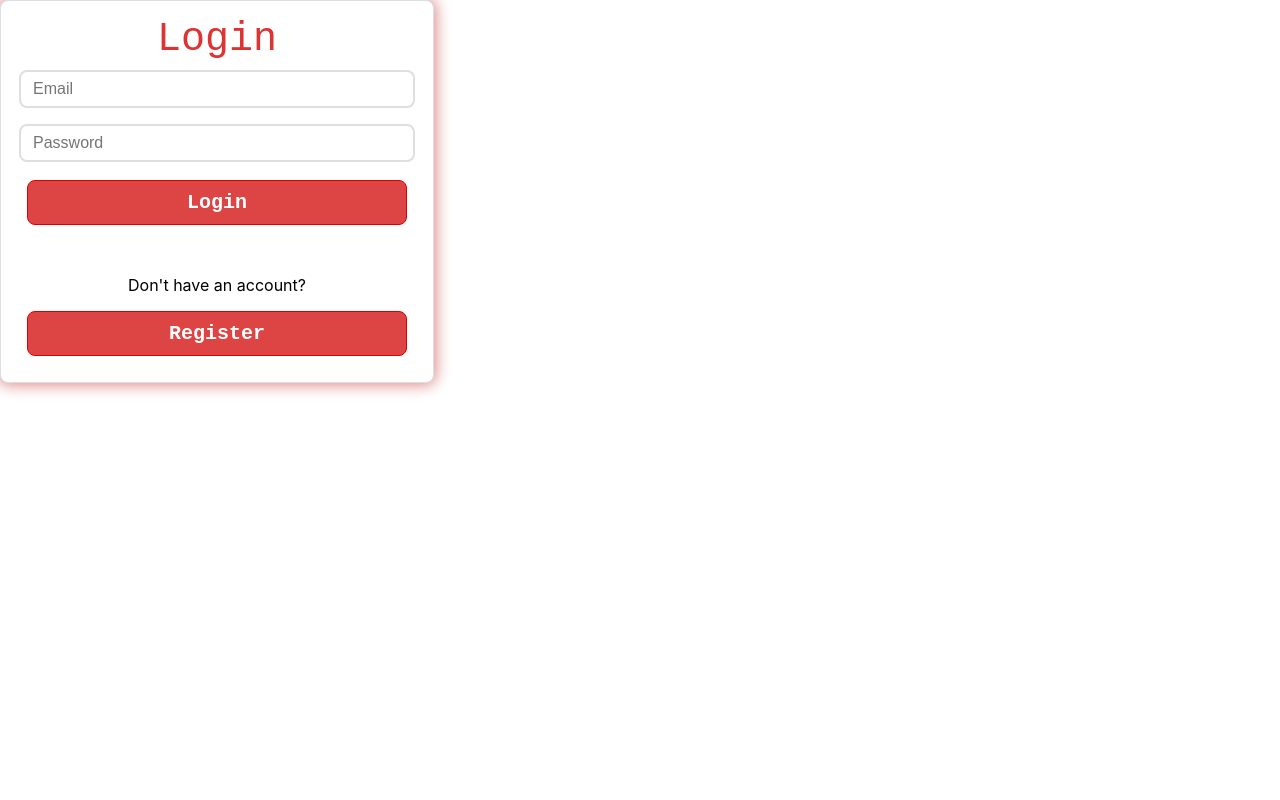
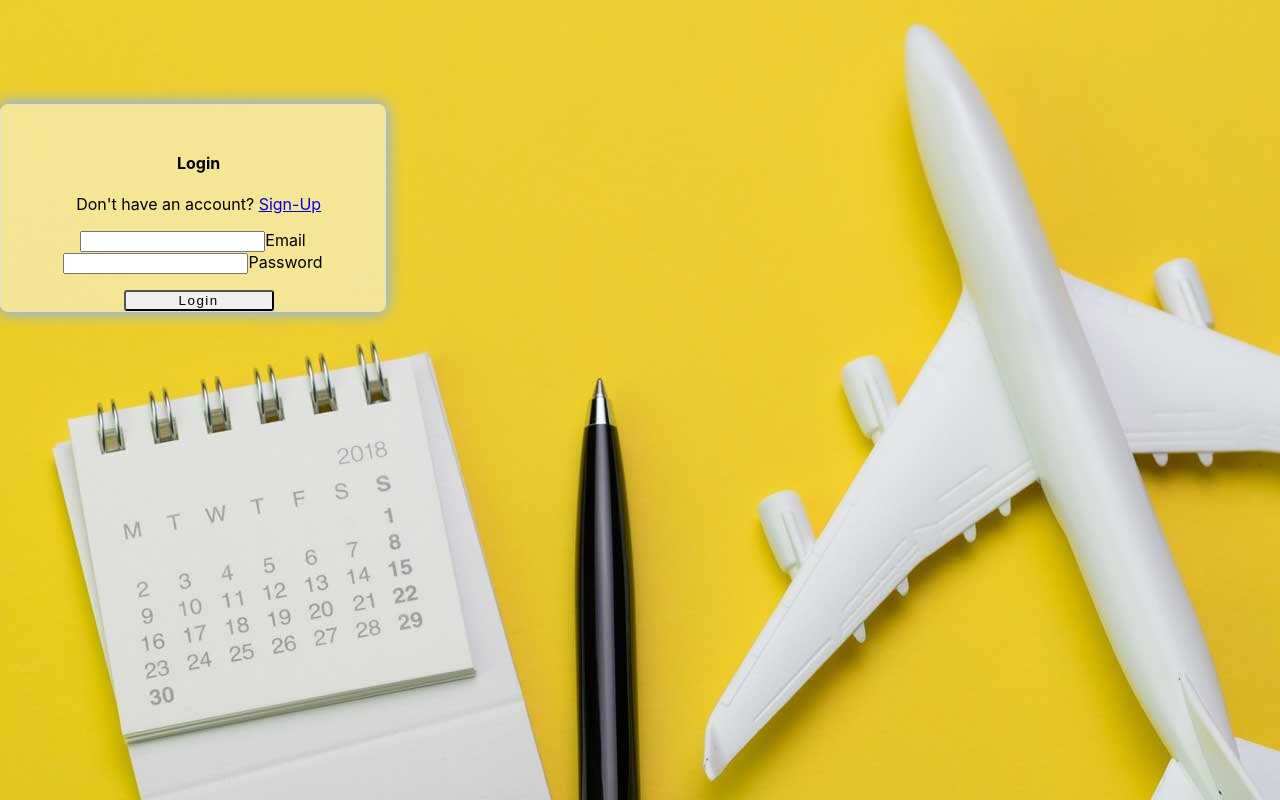
Before and after one commit to haris316/FlightBookingSystem, a React (Create React App) app: page / in a window 1280 px wide. Built offline with nearby package versions, Linux system fonts and the light colour scheme.

Commit message:
Login Signup Design improved

```diff
--- a/src/App.js
+++ b/src/App.js
@@ -2,6 +2,7 @@ import React from "react";
 import "./App.css";
 import StartPage from "./screens/StartPage";
 import SignUp from "./components/SignUp/SignUp";
+import Login from "./components/Login/Login"
 import { BrowserRouter as Router, Switch, Route } from "react-router-dom";
 import { useState } from "react";
 
@@ -16,6 +17,9 @@ function App() {
           <Route path="/signup">
             <SignUp />
           </Route>
+          <Route path="/login">
+            <Login />
+          </Route>
         </Switch>
       </Router>
     </div>
--- a/src/components/Login/Login.css
+++ b/src/components/Login/Login.css
@@ -1,46 +1,13 @@
-.Login {
-    padding-top: 40px;
-    width: 400px;
-    background: #fff;
-    border: 1px solid #dddfe2;
-    box-shadow: 0 0 15px 2px #d88;
-    border-radius: 8px;
-    padding: 1rem;
-    align-items: center;
-    text-align: center;
+.container {
+  border: 1px solid #dddfe2;
+  box-shadow: 0 0 15px 2px #85b1ff;
+  border-radius: 8px;
+  margin-top: 13vh;
+  margin-bottom: 13vh;
+  width: 30vw;
+  background-color: rgba(255, 255, 255, 0.5);
 }
 
-.Login > input {
-    border-radius: 8px;
-    border: 2px solid #dddfe2;
-    outline: none;
-    color: #1d2129;
-    margin: 0.5rem 0;
-    padding: 0.5rem 0.75rem;
-    width: 92%;
-    font-size: 1rem;
+body {
+  background-image: url("../../assets/bg.jfif");
 }
-
-.Login > .button {
-    background: #d44;
-    border: 1px solid #d00;
-    color: #fff;
-    font-size: 1.25rem;
-    font-weight: bold;
-    padding: 10px;
-    margin: 10px;
-    border-radius: 8px;
-    outline: none;
-    cursor: pointer;
-    font-family: 'Courier New', monospace;
-}
-
-.extra{
-    margin-top: 50px;
-}
-
-.Login > .text {
-    color: #d33;
-    font-size: 40px;
-    font-family: 'Courier New', monospace;
-}
--- a/src/components/Login/Login.js
+++ b/src/components/Login/Login.js
@@ -2,6 +2,7 @@ import React from "react";
 import "./Login.css";
 import axios from 'axios';
 import { useHistory } from "react-router-dom";
+import { Link } from 'react-router-dom'
 
 const Login = ({setLoginUser}) => {
 
@@ -22,41 +23,70 @@ const Login = ({setLoginUser}) => {
   const login = () => {
     const { email, password } = user;
     if (email && password) {
-      axios.post("http://localhost:9002/login", user)
+      axios.post("http://localhost:9002/api/user/login", user)
       .then((res) => {
         alert(res.data.message)
         if(res.data.success === true){
-          console.log(res.data)
+          console.log(res.status)
           setLoginUser(res.data);
           History.push("/")
         }
       });
     } else {
-      alert("Please enter all details");
+      alert("Error: Email and/or password field is empty!");
     }
   };
 
   return (
-    <div className="Login">
-      <div className="text">Login</div>
-      <input
-        type="text"
-        name="email"
-        value={user.email}
-        onChange={handleChange}
-        placeholder="Email"
-      ></input>
-      <input
-        type="password"
-        name="password"
-        value={user.password}
-        onChange={handleChange}
-        placeholder="Password"
-      ></input>
-      <div className="button" onClick={login}>Login</div>
-      <p className="extra">Don't have an account?</p>
-      <div className="button" onClick={()=>History.push("/signup")}>Register</div>
-    </div>
+    <div className='container'>
+        <div style={{ marginTop: '3rem' }} className='row'>
+          <div className='col s8 offset-s2'>
+
+            <div className='col s12' style={{ paddingLeft: '11.250px' }}>
+              <h4>
+                <b>Login</b>
+              </h4>
+              <p className='grey-text text-darken-1'>
+                Don't have an account? <Link to='/signup'>Sign-Up</Link>
+              </p>
+            </div>
+
+              <div className='input-field col s12'>
+                <input
+                  onChange={handleChange}
+                  value={user.email}
+                  type='text'
+                  name='email'
+                />
+                <label htmlFor='email'>Email</label>
+              </div>
+              <div className='input-field col s12'>
+                <input
+                  onChange={handleChange}
+                  value={user.password}
+                  type='password'
+                  name='password'
+                />
+                <label htmlFor='password'>Password</label>
+              </div>
+              <div className='col s12' style={{ paddingLeft: '11.250px' }}>
+                <button
+                  style={{
+                    width: '150px',
+                    borderRadius: '3px',
+                    letterSpacing: '1.5px',
+                    marginTop: '1rem'
+                  }}
+                  onClick={login}
+                  className='btn btn-large waves-effect waves-light hoverable blue accent-3'
+                >
+                  Login
+                </button>
+              </div>
+
+          </div>
+        </div>
+      </div>
   );
 };
 
--- a/src/components/SignUp/SignUp.css
+++ b/src/components/SignUp/SignUp.css
@@ -1,41 +1,13 @@
-.SignUp {
-    width: 400px;
-    background: #fff;
-    border: 1px solid #dddfe2;
-    border-radius: 8px;
-    padding: 1rem;
-    align-items: center;
-    text-align: center;
-    box-shadow: 0 0 15px 2px #d88;
+.container {
+  border: 1px solid #dddfe2;
+  box-shadow: 0 0 15px 2px #85b1ff;
+  border-radius: 8px;
+  margin-top: 13vh;
+  margin-bottom: 13vh;
+  width: 30vw;
+  background-color: rgba(255, 255, 255, 0.5);
 }
 
-.SignUp > input {
-    border-radius: 8px;
-    border: 2px solid #dddfe2;
-    outline: none;
-    color: #1d2129;
-    margin: 0.5rem 0;
-    padding: 0.5rem 0.75rem;
-    width: 92%;
-    font-size: 1rem;
+body {
+  background-image: url("../../assets/bg.jfif");
 }
-
-.SignUp > .button {
-    background: #d44;
-    border: 1px solid #d00;
-    color: #fff;
-    font-size: 1.25rem;
-    padding: 0.5rem;
-    margin: 0.5rem 0;
-    border-radius: 8px;
-    outline: none;
-    cursor: pointer;
-    font-family: 'Courier New', monospace;
-    font-weight: bold;
-}
-
-.SignUp > .text {
-    color: #d33;
-    font-size: 40px;
-    font-family: 'Courier New', monospace;
-}
--- a/src/components/SignUp/SignUp.js
+++ b/src/components/SignUp/SignUp.js
@@ -1,7 +1,7 @@
 import React, { useState } from "react";
 import "./SignUp.css";
 import axios from "axios";
-import { useHistory } from "react-router-dom";
+import { useHistory, Link } from "react-router-dom";
 
 const SignUp = () => {
   const History = useHistory();
@@ -25,8 +25,8 @@ const SignUp = () => {
     if (name && email && password && repassword) {
       if (email.includes(".com")) {
         if (password === repassword)
-          axios.post("http://localhost:9002/signup", user).then((res) => {
-            alert(res.data.message);
+          axios.post("http://localhost:9002/api/user/signup", user).then((res) => {
+            console.log(res.data.err);
             if (res.data.success === true) {
               History.push("/");
             }
@@ -43,44 +43,76 @@ const SignUp = () => {
   };
 
   return (
-    <div className="SignUp">
-      <div className="text">Sign Up</div>
+    <div className='container'>
+        <div style={{ marginTop: '3rem' }} className='row'>
+          <div className='col s8 offset-s2'>
+
+            <div className='col s12' style={{ paddingLeft: '11.250px' }}>
+              <h4>
+                <b>Register</b>
+              </h4>
+              <p className='grey-text text-darken-1'>
+                Already have an account? <Link to='/login'>Login</Link>
+              </p>
+            </div>
+
+            <div className='input-field col s12'>
                 <input
-        type="text"
-        name="name"
+                  onChange={handleChange}
                   value={user.name}
+                  type='text'
+                  name='name'
+                />
+                <label htmlFor='name'>Full Name</label>
+            </div>
+
+              <div className='input-field col s12'>
+                <input
                   onChange={handleChange}
-        placeholder="Name"
-      ></input>
+                  value={user.email}
+                  type='text'
+                  name='email'
+                />
+                <label htmlFor='email'>Email</label>
+              </div>
+              <div className='input-field col s12'>
                 <input
-        type="text"
-        name="email"
-        value={user.email}
                   onChange={handleChange}
-        placeholder="Email"
-      ></input>
+                  value={user.password}
+                  type='password'
+                  name='password'
+                />
+                <label htmlFor='password'>Password</label>
+              </div>
+              <div className='input-field col s12'>
                 <input
-        type="password"
-        name="password"
-        value={user.password}
                   onChange={handleChange}
-        placeholder="Password"
-      ></input>
-      <input
-        type="password"
-        name="repassword"
                   value={user.repassword}
-        onChange={handleChange}
-        placeholder="Re-enter Password"
-      ></input>
-      <div className="button" onClick={register}>
-        Register
+                  type='password'
+                  name='repassword'
+                />
+                <label htmlFor='repassword'>Re-Enter Password</label>
               </div>
-      <div className="button" onClick={() => History.push("/login")}>
-        Back to Login
+              <div className='col s12' style={{ paddingLeft: '11.250px' }}>
+                <button
+                  style={{
+                    width: '150px',
+                    borderRadius: '3px',
+                    letterSpacing: '1.5px',
+                    marginTop: '1rem'
+                  }}
+                  onClick={register}
+                  className='btn btn-large waves-effect waves-light hoverable blue accent-3'
+                >
+                  SignUp
+                </button>
+              </div>
+
+          </div>
         </div>
       </div>
   );
+
 };
 
 export default SignUp;
--- a/src/index.css
+++ b/src/index.css
@@ -1,7 +1,7 @@
 body {
   margin: 0;
-  font-family: -apple-system, BlinkMacSystemFont, 'Segoe UI', 'Roboto', 'Oxygen',
-    'Ubuntu', 'Cantarell', 'Fira Sans', 'Droid Sans', 'Helvetica Neue',
+  font-family: -apple-system, BlinkMacSystemFont, "Segoe UI", "Roboto", "Oxygen",
+    "Ubuntu", "Cantarell", "Fira Sans", "Droid Sans", "Helvetica Neue",
     sans-serif;
   -webkit-font-smoothing: antialiased;
   -moz-osx-font-smoothing: grayscale;
```
Also changed, not shown: src/App.css (line endings or trailing spaces), src/assets/bg.jfif (added). Lines whose indentation alone changed are shown as unchanged.
